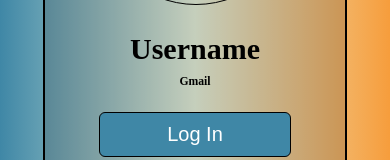
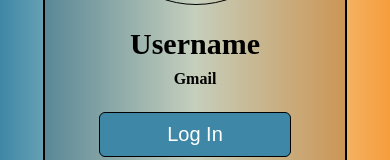
Before and after one commit to Rajatkhubchandani160/Quiz-react-app, a React (Vite) app: page / in a window 390 px wide. Shown: the part 289-449 px from the top of the page. Built offline with nearby package versions, Linux system fonts and the light colour scheme.

Commit message:
Update index.css

```diff
--- a/src/index.css
+++ b/src/index.css
@@ -96,6 +96,3 @@
       width: 200px;
       height: 450px;
   }
-  #base-container h4{
-    font-size:3vw;
-}
```
